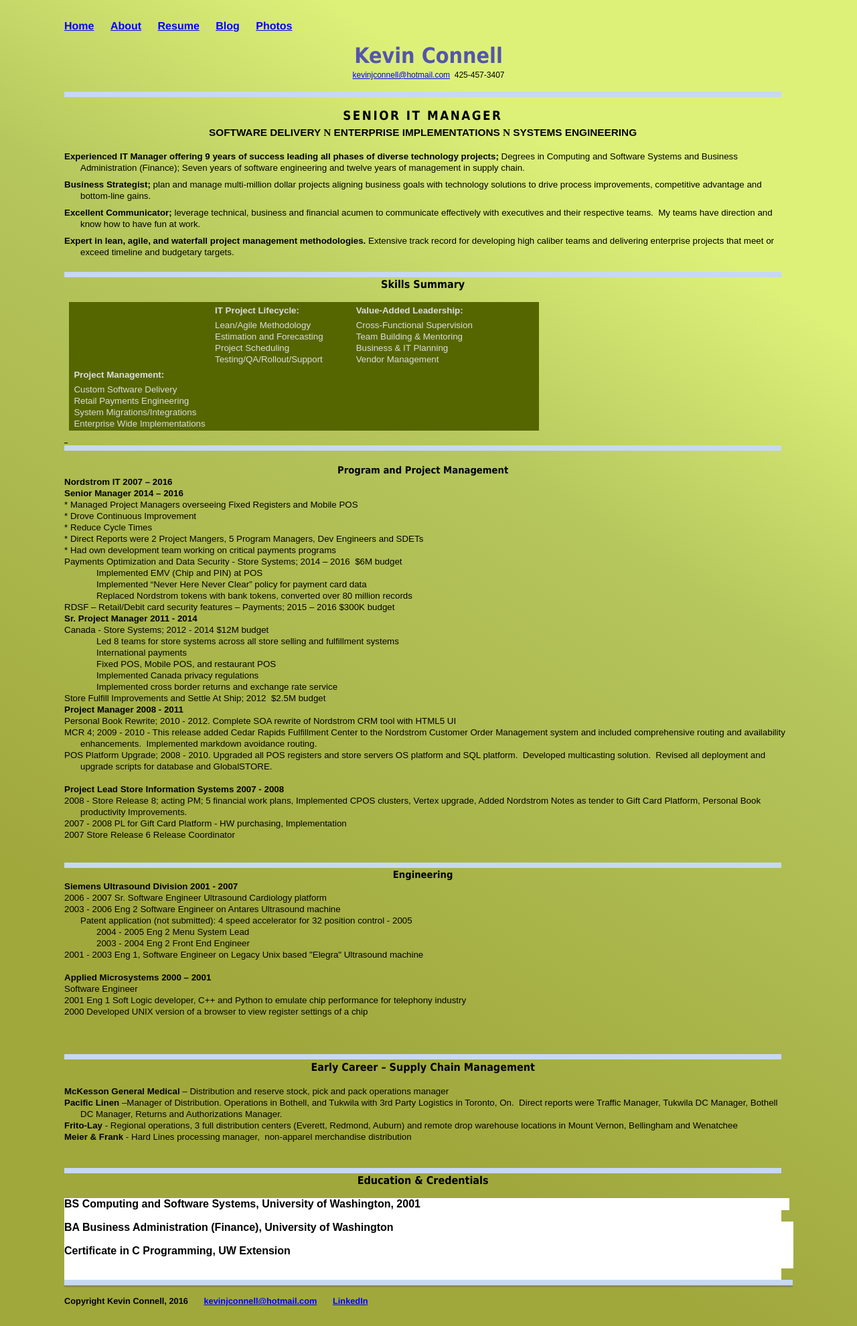
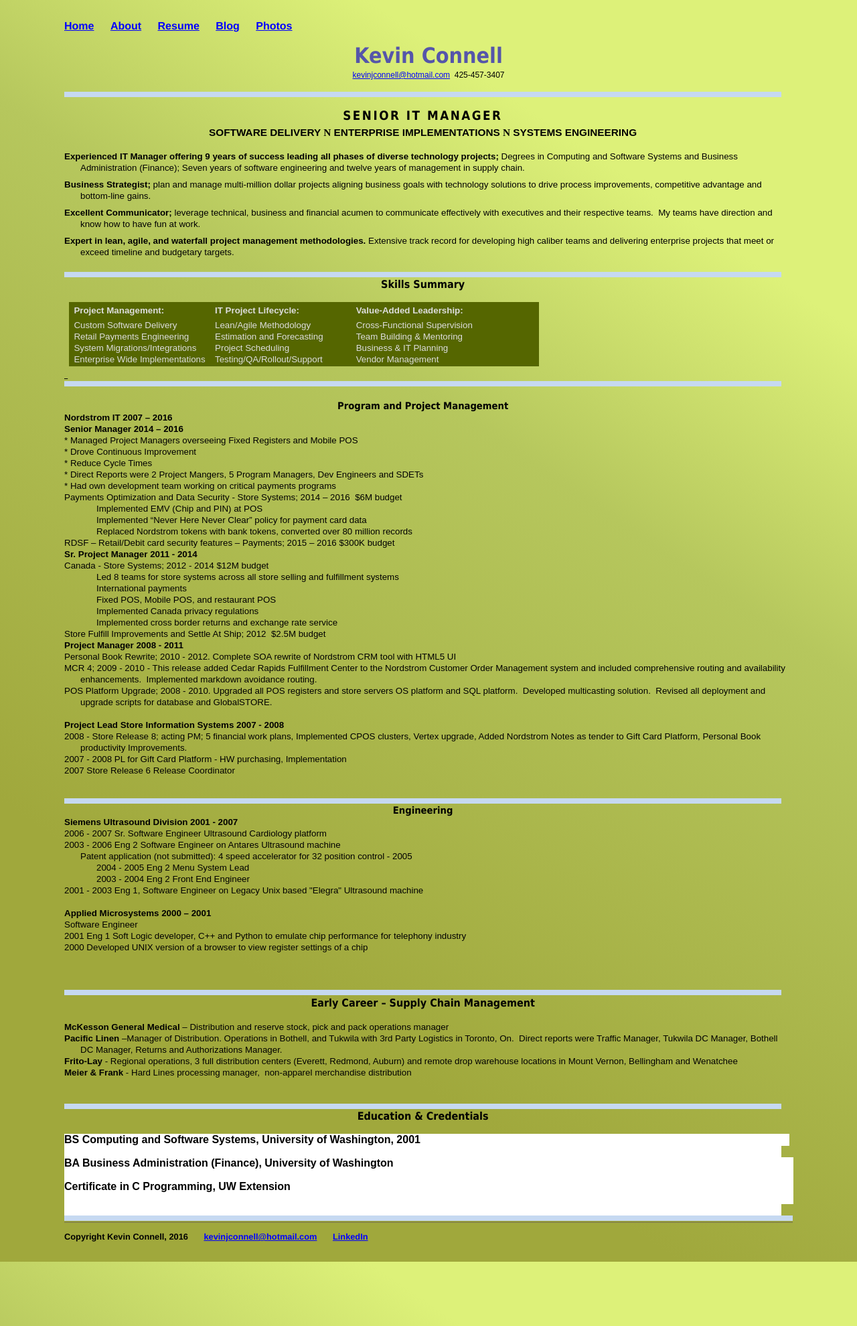
Before and after one commit to mo4dawg/mo4dawg.github.io, a Jekyll site: the page built from CV/index.html, in a window 1280 px wide. Shown: the whole page at 67% size. Built offline with Jekyll 4.4.1, drawn with Linux system fonts in a browser that asks for light colours.

Commit message:
Update index.html

```diff
--- a/CV/index.html
+++ b/CV/index.html
@@ -442,8 +442,7 @@
  style='margin-left:5.4pt;border-collapse:collapse;
  mso-padding-alt:0in 5.4pt 0in 5.4pt'>
  <tr style='mso-yfti-irow:0;mso-yfti-firstrow:yes;mso-yfti-lastrow:yes'>
-  <td width=30% valign=top style='background:#556600;color:#DDDDDD;padding:
-  1in 5.4pt 0in 5.4pt'>
+  <td width=30% valign=top style='background:#556600;color:#DDDDDD;padding:0in 5.4pt 0in 5.4pt'>
   <p class=MsoNormal style='margin-top:2.0pt;margin-right:0in;margin-bottom:
   4.0pt;margin-left:0in;line-height:normal'><span style='mso-bookmark:top'><b
   style='mso-bidi-font-weight:normal'><span style='font-size:10.0pt;font-family:
```
